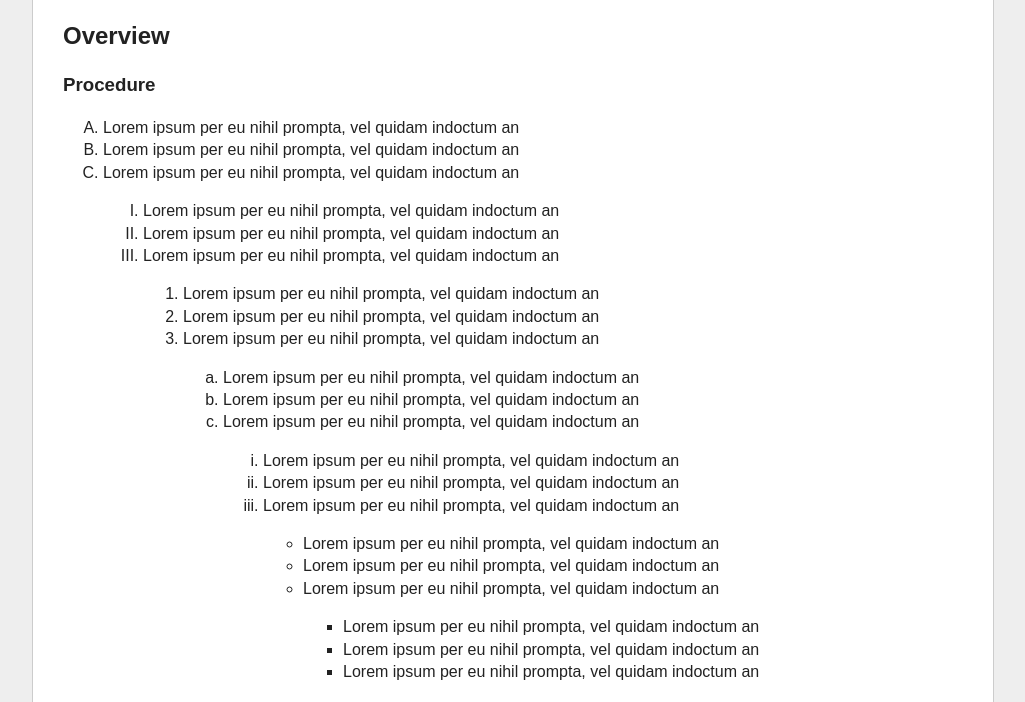
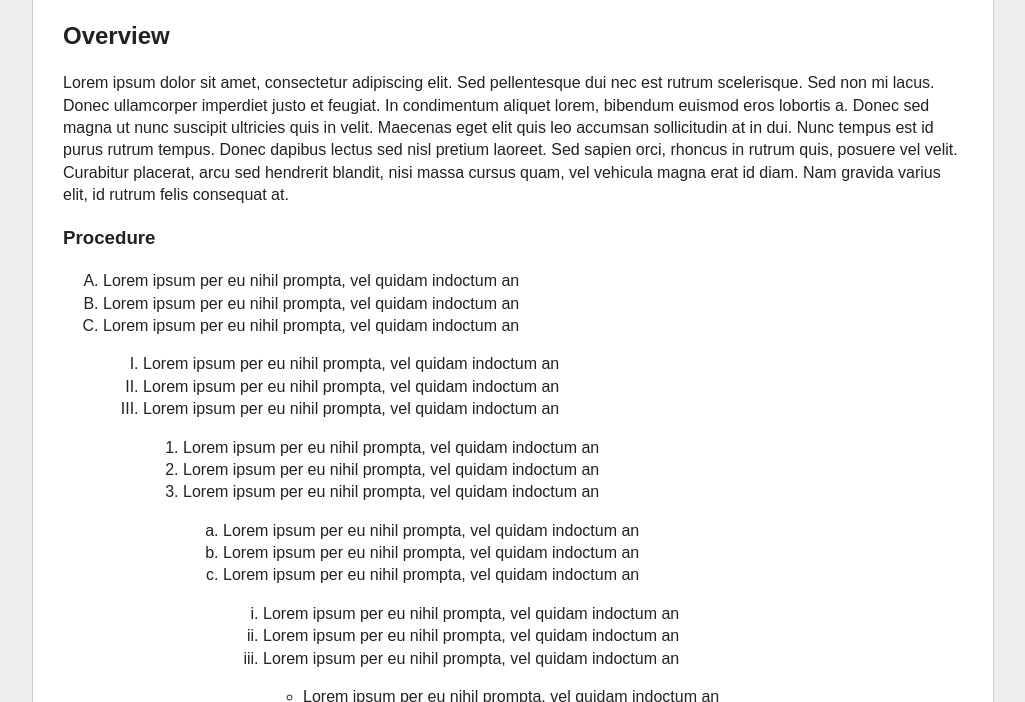
Before and after one commit to bericson/css-list-doc-framework, a plain HTML site: page index.html in a window 1280 px wide. Shown: the part 90-792 px from the top of the page, without its empty margins (147-1172 px from the left). Drawn offline with Linux system fonts and the light colour scheme.

Commit message:
Update files

```diff
--- a/index.html
+++ b/index.html
@@ -23,6 +23,7 @@
 
 				<h1>Documentation Title</h1>
 				<h2>Overview</h2>
+				<p>Lorem ipsum dolor sit amet, consectetur adipiscing elit. Sed pellentesque dui nec est rutrum scelerisque. Sed non mi lacus. Donec ullamcorper imperdiet justo et feugiat. In condimentum aliquet lorem, bibendum euismod eros lobortis a. Donec sed magna ut nunc suscipit ultricies quis in velit. Maecenas eget elit quis leo accumsan sollicitudin at in dui. Nunc tempus est id purus rutrum tempus. Donec dapibus lectus sed nisl pretium laoreet. Sed sapien orci, rhoncus in rutrum quis, posuere vel velit. Curabitur placerat, arcu sed hendrerit blandit, nisi massa cursus quam, vel vehicula magna erat id diam. Nam gravida varius elit, id rutrum felis consequat at.</p>
 				<h3>Procedure</h3>
 
 				<ul>
```
